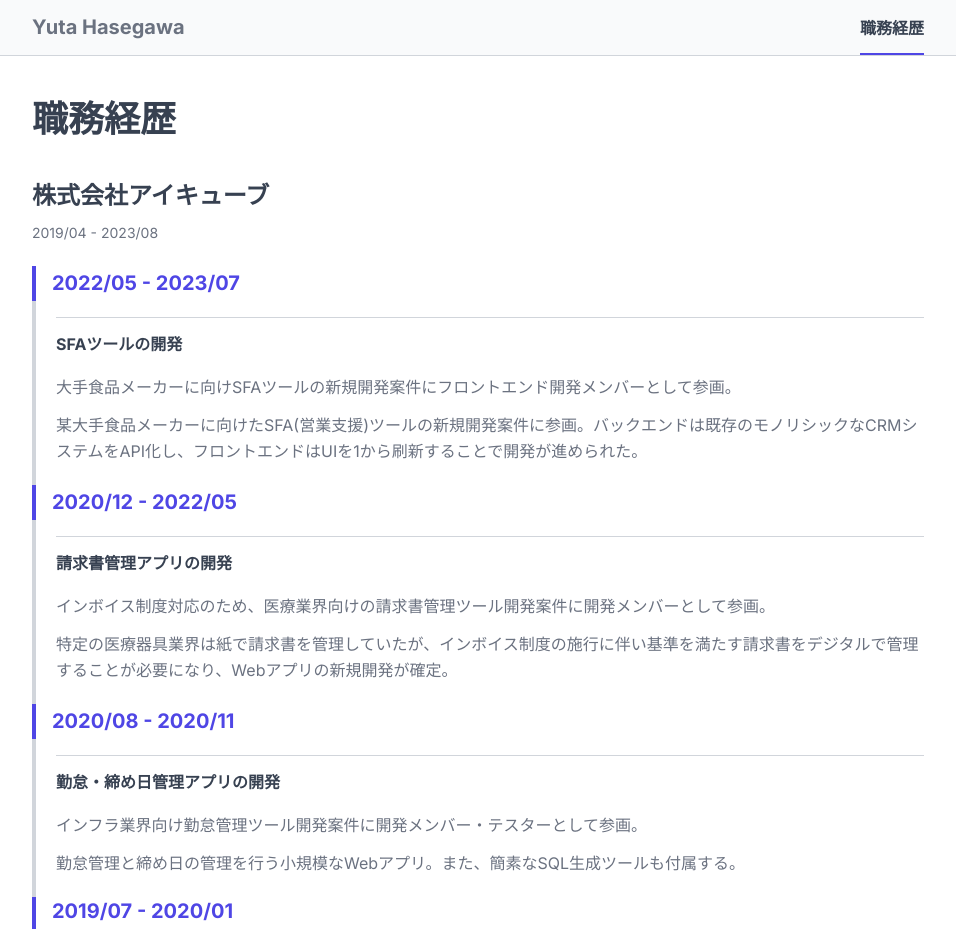
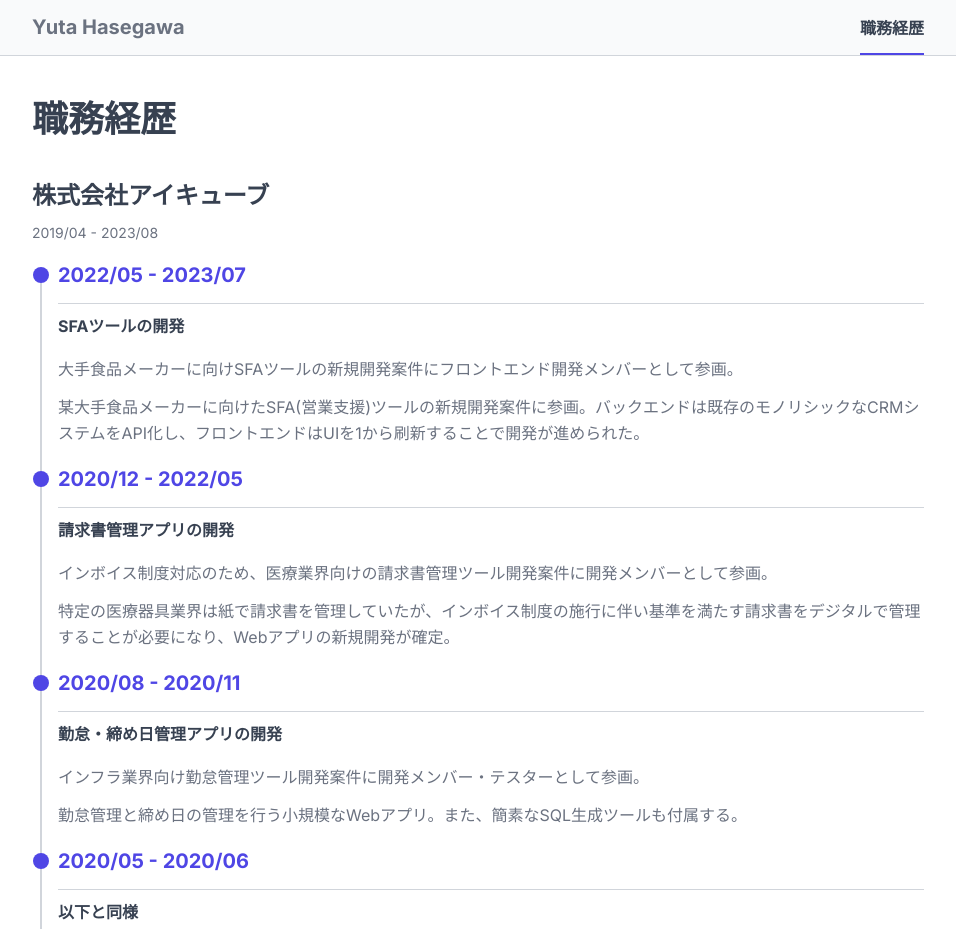
Before and after one commit to yha-1228/portfolio, a Next.js app: page /experience in a window 1280 px wide. Shown: the top 929 px of the page, without its empty margins (162-1118 px from the left). Built offline with nearby package versions, Linux system fonts and the light colour scheme.

Commit message:
feat(experience): 職種経歴のUIを改修 (#81)

```diff
--- a/src/components/contact-form.tsx
+++ b/src/components/contact-form.tsx
@@ -8,7 +8,7 @@ import { isAxiosNetworkError } from '@/api/misc';
 import { sendContact } from '@/api/requests';
 import * as m from '@/form/message';
 import * as v from '@/form/validator';
-import isEmptyObject from '@/utils/is-empty-object';
+import isEmptyObject from '@/utils/object/is-empty-object';
 import { Button } from './ui/button';
 import Container from './ui/container';
 import FormErrorMessage from './ui/form-error-message';
--- a/src/components/skills.tsx
+++ b/src/components/skills.tsx
@@ -1,6 +1,6 @@
 import { twMerge } from 'tailwind-merge';
 import { SkillDetail, skillDetails, skillWords } from '@/data/skills';
-import clsx from '@/utils/clsx';
+import clsx from '@/utils/react/clsx';
 import Container from './ui/container';
 import Heading1 from './ui/heading1';
 import Heading2 from './ui/heading2';
--- a/src/components/ui/timeline.tsx
+++ b/src/components/ui/timeline.tsx
@@ -1,7 +1,17 @@
-export type TimelineItem = {
-  time: string | string[];
+import { BsFillCircleFill } from 'react-icons/bs';
+import resolveConfig from 'tailwindcss/resolveConfig';
+import createStyleAttr from '@/utils/css/create-style-attr';
+import { px } from '@/utils/css/unit';
+import clsx from '@/utils/react/clsx';
+import tailwindConfig from '../../../tailwind.config.js';
+import Show from './unstyled/show';
+
+const { theme } = resolveConfig(tailwindConfig);
+
+type TimelineItem = {
+  point: string;
   heading: string;
-  content: React.ReactNode;
+  content?: React.ReactNode;
 };
 
 type TimelineProps = {
@@ -9,46 +19,49 @@ type TimelineProps = {
 };
 
 export default function Timeline({ items }: TimelineProps) {
-  const lastIndex = items.length - 1;
+  const spacer = <div className="w-[calc(var(--dot-size)/2)]" />;
 
   return (
     <div>
-      {items.map((item, index) => (
-        <div key={item.heading + item.content}>
-          {Array.isArray(item.time) ? (
-            <>
-              {item.time.map((t) => (
       <div
-                  key={t}
-                  className="border-l-4 border-solid border-primary-600 pl-4 text-xl font-bold leading-[1.45] text-primary-600"
+        className={clsx(
+          'flex',
+          'pt-[9px]', // dotを上に上げた分、ルート要素はそれも囲うようにする。目視
+        )}
+        style={createStyleAttr({
+          '--dot-size': px(16),
+          '--space-between-content': theme?.spacing?.[4],
+        })}
       >
-                  {t}
+        {spacer}
+        <ul className="flex-1 border-l-2 border-solid border-l-gray-light-weak">
+          {items.map((item) => (
+            <li key={item.heading} className="mb-8 flex last:mb-0">
+              <div className="relative ml-[var(--space-between-content)] w-full">
+                <div
+                  className={clsx(
+                    'absolute -top-2',
+                    'left-[calc(-1*calc(var(--space-between-content)+calc(var(--dot-size)/2))-2px+1px)]',
+                  )}
+                >
+                  <BsFillCircleFill className="h-[var(--dot-size)] w-[var(--dot-size)] text-primary-600" />
                 </div>
-              ))}
-            </>
-          ) : (
-            <div className="border-l-4 border-solid border-primary-600 pl-4 text-xl font-bold text-primary-600">
-              {item.time}
+                <div className="absolute top-[-1.05rem] text-xl font-bold text-primary-600">
+                  {item.point}
                 </div>
-          )}
-          <div className="h-4 border-l-4 border-solid border-l-gray-light-weak" />
-          <div className="flex justify-between">
-            <div className="border-l-4 border-solid border-l-gray-light-weak" />
-
-            <div className="flex-1 pl-5">
-              <div className="space-y-4 border-t border-solid border-t-gray-light-weak pt-3">
+                <div className="mt-7 space-y-4 border-t border-solid border-t-gray-light-weak pt-2">
                   <div className="font-bold">{item.heading}</div>
+                  <Show when={!!item.content}>
                     <div className="space-y-3 leading-[1.65] text-gray-500">
                       {item.content}
                     </div>
+                  </Show>
                 </div>
               </div>
+            </li>
+          ))}
+        </ul>
       </div>
-          {index !== lastIndex && (
-            <div className="h-5 border-l-4 border-solid border-l-gray-light-weak" />
-          )}
-        </div>
-      ))}
     </div>
   );
 }
--- /dev/null
+++ b/src/data/experience.tsx
@@ -0,0 +1,68 @@
+type JobExperience = {
+  point: string;
+  title: string;
+  description?: React.ReactNode;
+};
+
+export const jobExperienceList: JobExperience[] = [
+  {
+    point: '2022/05 - 2023/07',
+    title: 'SFAツールの開発',
+    description: (
+      <>
+        <p>
+          大手食品メーカーに向けSFAツールの新規開発案件にフロントエンド開発メンバーとして参画。
+        </p>
+        <p>
+          某大手食品メーカーに向けたSFA(営業支援)ツールの新規開発案件に参画。バックエンドは既存のモノリシックなCRMシステムをAPI化し、フロントエンドはUIを1から刷新することで開発が進められた。
+        </p>
+      </>
+    ),
+  },
+  {
+    point: '2020/12 - 2022/05',
+    title: '請求書管理アプリの開発',
+    description: (
+      <>
+        <p>
+          インボイス制度対応のため、医療業界向けの請求書管理ツール開発案件に開発メンバーとして参画。
+        </p>
+        <p>
+          特定の医療器具業界は紙で請求書を管理していたが、インボイス制度の施行に伴い基準を満たす請求書をデジタルで管理することが必要になり、Webアプリの新規開発が確定。
+        </p>
+      </>
+    ),
+  },
+  {
+    point: '2020/08 - 2020/11',
+    title: '勤怠・締め日管理アプリの開発',
+    description: (
+      <>
+        <p>
+          インフラ業界向け勤怠管理ツール開発案件に開発メンバー・テスターとして参画。
+        </p>
+        <p>
+          勤怠管理と締め日の管理を行う小規模なWebアプリ。また、簡素なSQL生成ツールも付属する。
+        </p>
+      </>
+    ),
+  },
+  {
+    point: '2020/05 - 2020/06',
+    title: '以下と同様',
+  },
+  {
+    point: '2019/07 - 2020/01',
+    title: '建物維持管理アプリの保守',
+    description: (
+      <>
+        <p>
+          建設業界の建物維持アプリの保守案件に、バグ調査・テスター・開発を行う保守中心のメンバーとして参画。
+        </p>
+        <p>
+          設備管理企業の従業員が建物の点検作業に使う、WebブラウザとWindowsの両方に対応するアプリケーションの保守作業。Web版の担当だが、Windows版の担当者も交えて保守とテストを中心に参画し、一部開発も実施した。
+        </p>
+      </>
+    ),
+  },
+];
--- a/src/pages/blog/[id].tsx
+++ b/src/pages/blog/[id].tsx
@@ -4,7 +4,7 @@ import Container from '@/components/ui/container';
 import Heading1 from '@/components/ui/heading1';
 import { getBlogContent, getBlogContents } from '@/lib/microcms/client';
 import { BlogContent } from '@/lib/microcms/types';
-import clsx from '@/utils/clsx';
+import clsx from '@/utils/react/clsx';
 
 export const getStaticPaths: GetStaticPaths = async () => {
   const data = await getBlogContents();
--- a/src/pages/experience.tsx
+++ b/src/pages/experience.tsx
@@ -2,66 +2,8 @@ import Layout from '@/components/layout';
 import Container from '@/components/ui/container';
 import Heading1 from '@/components/ui/heading1';
 import Heading2 from '@/components/ui/heading2';
-import Timeline, { TimelineItem } from '@/components/ui/timeline';
-
-const items: TimelineItem[] = [
-  {
-    time: '2022/05 - 2023/07',
-    heading: 'SFAツールの開発',
-    content: (
-      <>
-        <p>
-          大手食品メーカーに向けSFAツールの新規開発案件にフロントエンド開発メンバーとして参画。
-        </p>
-        <p>
-          某大手食品メーカーに向けたSFA(営業支援)ツールの新規開発案件に参画。バックエンドは既存のモノリシックなCRMシステムをAPI化し、フロントエンドはUIを1から刷新することで開発が進められた。
-        </p>
-      </>
-    ),
-  },
-  {
-    time: '2020/12 - 2022/05',
-    heading: '請求書管理アプリの開発',
-    content: (
-      <>
-        <p>
-          インボイス制度対応のため、医療業界向けの請求書管理ツール開発案件に開発メンバーとして参画。
-        </p>
-        <p>
-          特定の医療器具業界は紙で請求書を管理していたが、インボイス制度の施行に伴い基準を満たす請求書をデジタルで管理することが必要になり、Webアプリの新規開発が確定。
-        </p>
-      </>
-    ),
-  },
-  {
-    time: '2020/08 - 2020/11',
-    heading: '勤怠・締め日管理アプリの開発',
-    content: (
-      <>
-        <p>
-          インフラ業界向け勤怠管理ツール開発案件に開発メンバー・テスターとして参画。
-        </p>
-        <p>
-          勤怠管理と締め日の管理を行う小規模なWebアプリ。また、簡素なSQL生成ツールも付属する。
-        </p>
-      </>
-    ),
-  },
-  {
-    time: ['2019/07 - 2020/01', '2020/05 - 2020/06'],
-    heading: '建物維持管理アプリの保守',
-    content: (
-      <>
-        <p>
-          建設業界の建物維持アプリの保守案件に、バグ調査・テスター・開発を行う保守中心のメンバーとして参画。
-        </p>
-        <p>
-          設備管理企業の従業員が建物の点検作業に使う、WebブラウザとWindowsの両方に対応するアプリケーションの保守作業。Web版の担当だが、Windows版の担当者も交えて保守とテストを中心に参画し、一部開発も実施した。
-        </p>
-      </>
-    ),
-  },
-];
+import Timeline from '@/components/ui/timeline';
+import { jobExperienceList } from '@/data/experience';
 
 export default function Experience() {
   return (
@@ -75,7 +17,13 @@ export default function Experience() {
                 <Heading2>株式会社アイキューブ</Heading2>
                 <div className="text-sm text-gray-500">2019/04 - 2023/08</div>
               </div>
-              <Timeline items={items} />
+              <Timeline
+                items={jobExperienceList.map((jobExperience) => ({
+                  point: jobExperience.point,
+                  heading: jobExperience.title,
+                  content: jobExperience.description,
+                }))}
+              />
             </section>
           </section>
         </Container>
--- /dev/null
+++ b/src/utils/css/create-style-attr.ts
@@ -0,0 +1,12 @@
+/**
+ * `style`属性を楽に作成するヘルパー
+ * (CSS変数を`as React.CSSProperties`しなくてよい)
+ */
+export default function createStyleAttr(
+  styles: React.CSSProperties & {
+    // eslint-disable-next-line @typescript-eslint/no-explicit-any
+    [k in `--${string}`]: unknown;
+  },
+) {
+  return styles as React.CSSProperties;
+}
--- /dev/null
+++ b/src/utils/css/unit.ts
@@ -0,0 +1,3 @@
+export function px(input: unknown) {
+  return `${input}px`;
+}
```
Also changed, not shown: src/utils/object/is-empty-object.ts (renamed from src/utils/is-empty-object.ts), src/utils/react/clsx.ts (renamed from src/utils/clsx.ts). Lines whose indentation alone changed are shown as unchanged.
